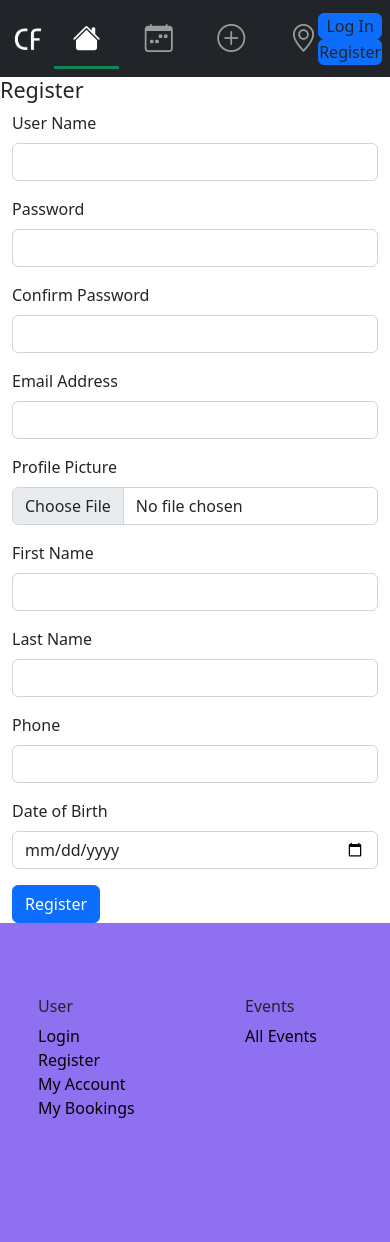
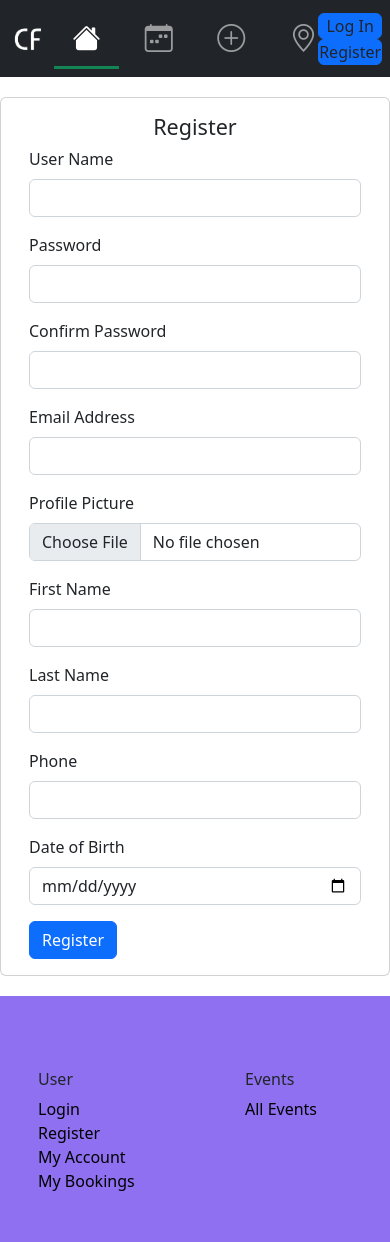
Before and after one commit to SignorRobet/iab207-assignment3, a Flask app: page /register in a window 390 px wide. Shown: the top 1242 px of the page. Run offline with Flask 2, Linux system fonts and the light colour scheme; some libraries are stand-ins or nearby versions.

Commit message:
Update user.html
Updated HTML login page
-Responsiveness
-Styling

```diff
--- a/website/templates/user.html
+++ b/website/templates/user.html
@@ -2,9 +2,7 @@
 {% from "bootstrap5/form.html" import render_form %}
 
 {% block header %}
-<div class="page-header">
-    <h4>{{heading}}</h4>
-</div>
+
 {% endblock %}
 
 {% block content %}
@@ -22,16 +20,28 @@
     {% endwith %}
 
     <!-- Form rendering is simple and easy if using bootstrap -->
-    <div class="col-md-6">
-        {{render_form(form)}}
+
+    <div class="row d-flex justify-content-center align-items-center h-100">
+        <div class="card" style="width: 600px; margin-top: 5%; margin-bottom: 5%">
+            <div class="card-body">
+                <div class="page-header">
+                    <h4 style="text-align: center;">{{heading}}</h4>
+                </div>
+                {{render_form(form)}}
+                <!-- When you have login form, then do show the user a link to register -->
+                {% if heading|lower =='login' %}
+
+                <p>New user?</p>
+                <p><a href="{{ url_for('auth.register') }}">Click here to register</a>.</p>
+
+                {% endif %}
+            </div>
+        </div>
     </div>
 
-    <!-- When you have login form, then do show the user a link to register -->
-    {% if heading|lower =='login' %}
-    <div class="col-md-4">
-        <p>New user? <a href="{{ url_for('auth.register') }}">Click here to register</a>.</p>
-    </div>
-    {% endif %}
 </div>
 
+
+
+
 {% endblock %}
```
